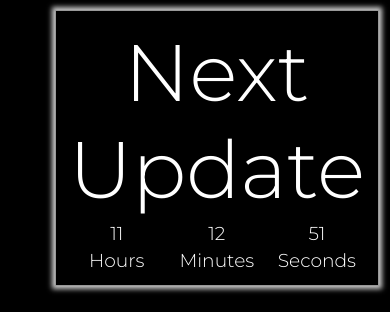
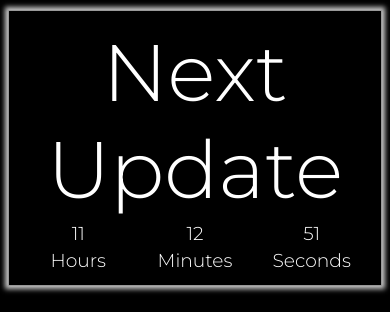
Before and after one commit to Tyler-Heist/cryptostatsapp, a Flask app: template templates/index.html in a window 390 px wide. Shown: the top 312 px of the page. Run offline with Flask 2, Linux system fonts and the light colour scheme; the template is opened without the code that fills it, so the values that code supplies are empty.

Commit message:
Fixed mobile formatting error

```diff
--- a/static/css/stylesheet.css
+++ b/static/css/stylesheet.css
@@ -66,6 +66,9 @@
 }
 /* Responsive layout - makes the two columns stack on top of each other instead of next to each other */
 @media screen and (max-width: 600px) {
+    .bodyContent {
+        width: 100%;
+    }
     .data-table {
         width: 100%;
         padding: 0;
--- a/templates/index.html
+++ b/templates/index.html
@@ -16,7 +16,6 @@
   </head>
   <body>
       <div class="bodyContent">
-        <div>
         <table class="countdownContainer">
           <tr class="info">
             <td colspan="3">Next Update</td>
@@ -32,7 +31,6 @@
             <td class="seconds">Seconds</td>
           </tr>
         </table>
-        </div>
         <script type="text/javascript">
           function countdown() {
             var now = new Date();
@@ -60,12 +58,12 @@
             document.getElementById("minutes").textContent = m;
             document.getElementById("seconds").textContent = s;
 
-            setTimeout(countdown, 1000);
-
             if(h == 23 && m == 59 && s == 50) {
               console.log("Refreshed: " + now);
               window.location.reload();
             }
+
+            setTimeout(countdown, 1000);
           }
 
           countdown();
```
Lines whose indentation alone changed are shown as unchanged.
